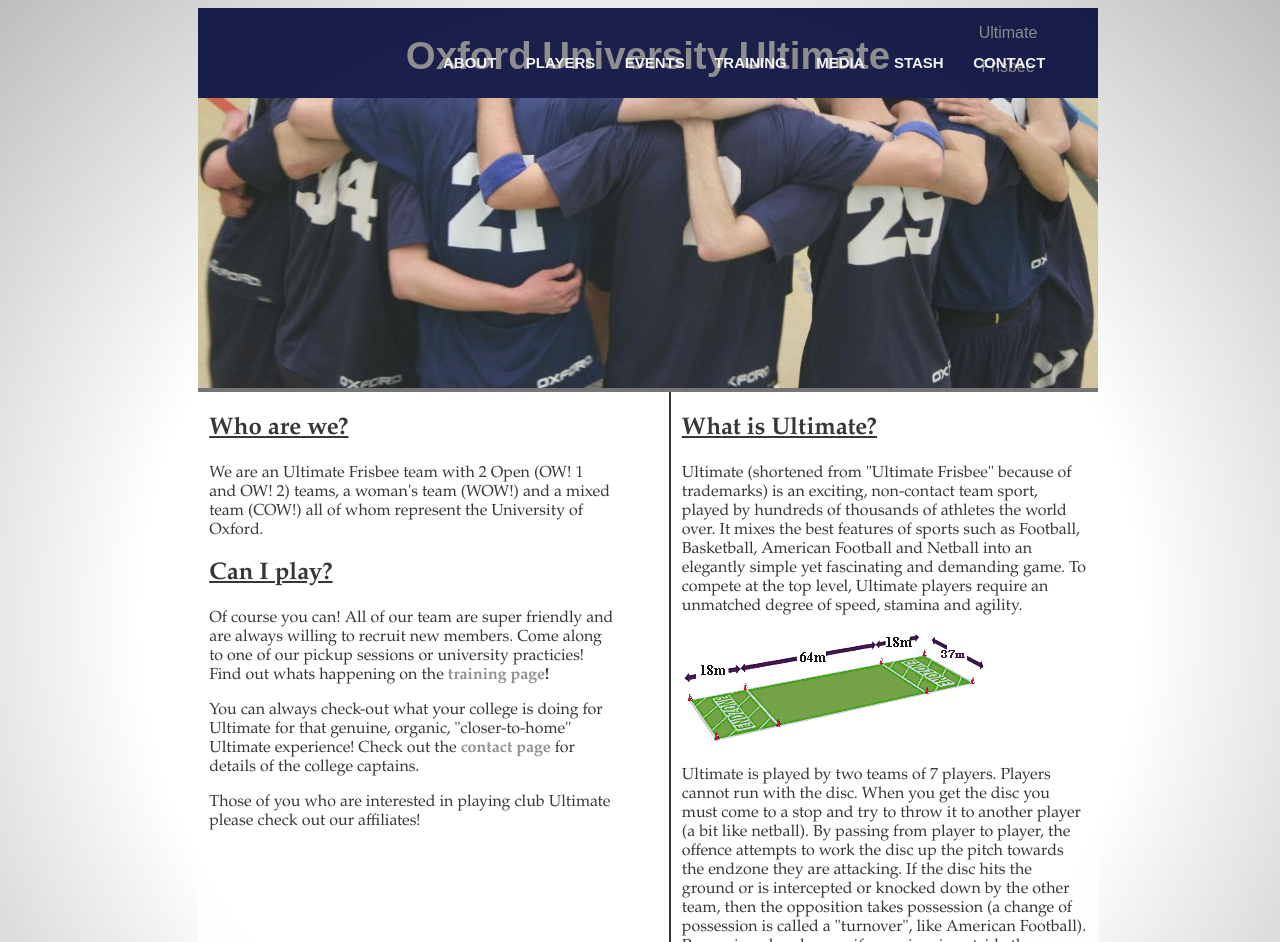
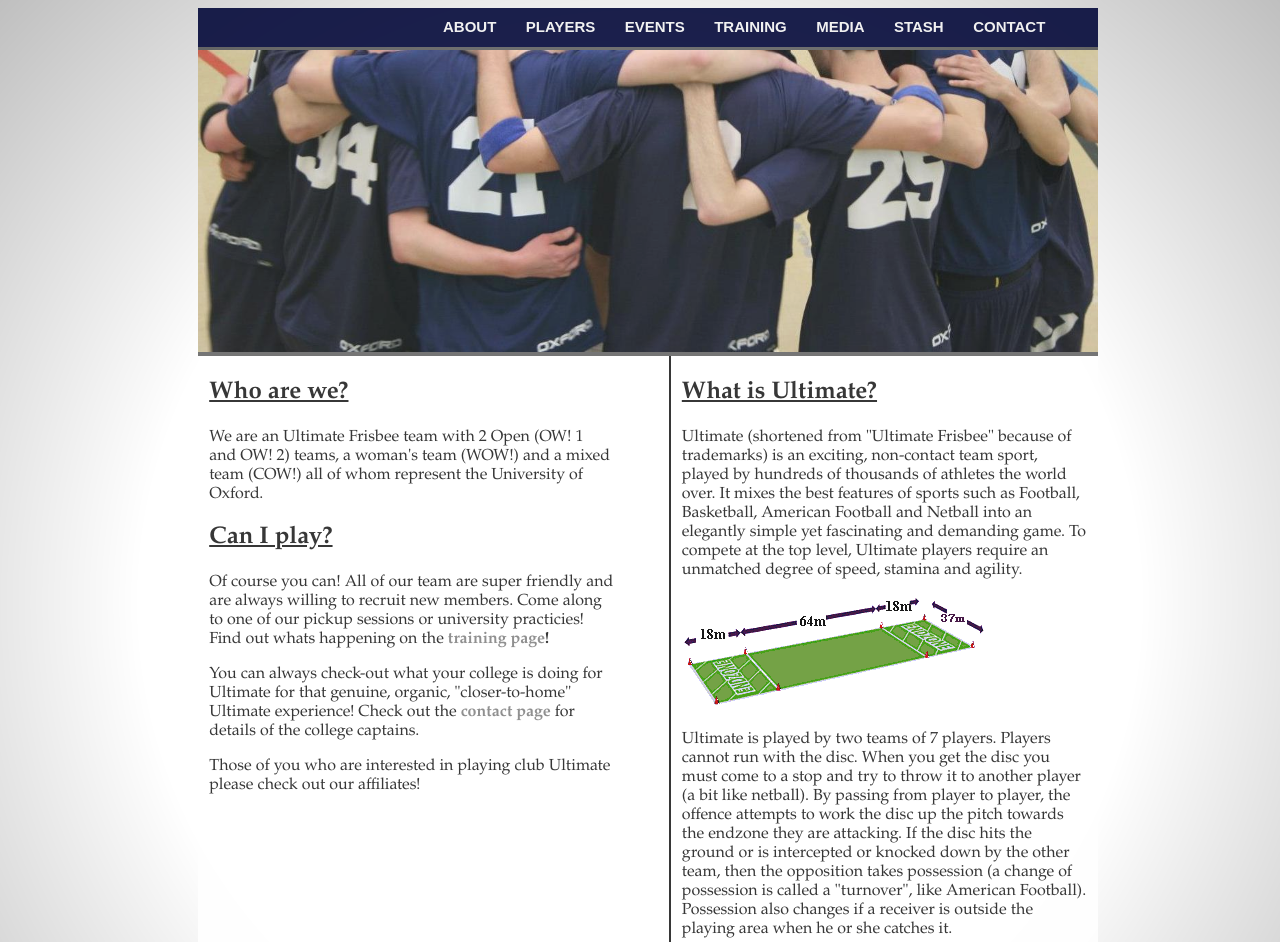
Before and after one commit to bensaward/OW-new-website, a plain HTML site: page about.html in a window 1280 px wide. Shown: the top 942 px of the page. Drawn offline with Linux system fonts and the light colour scheme.

Commit message:
Added Matt's changes again because I bodged up a merge. Ooops D:

```diff
--- a/about.html
+++ b/about.html
@@ -9,18 +9,6 @@
 
 <body>
 <div class="main_body">
-<<<<<<< HEAD
-    <div class="title_head">
-        <a href="index.html"><h1>Oxford University Ultimate</h1></a>
-        <div class="sport_name">
-            <p>Ultimate</p>
-            <p>Frisbee</p>
-        </div>
-    </div>
-    <div class="spacer1">
-    </div>
-=======
->>>>>>> 6eb5ac68b18ef5841df8a8ee6e7470ca127697c0
     <div id="wrap">
   <div id="header">
   <div id="main-handle">
@@ -58,7 +46,3 @@
 	    </div>
     </div>
     <div id="footer">
-     </div>
-</div>
-</body>
-</html>
--- a/css/about.css
+++ b/css/about.css
@@ -46,37 +46,6 @@ width: 100%;
     margin-right: auto;
     background-color: rgba(0, 0, 0, 0.6);
     opacity: 0.9;
-}
-
-.title_head
-{
-    width: 100%;
-    height: 90px;
-    position: absolute;
-    top: 0px;
-    text-align: center;
-    font-size: larger;
-    color: #848484;
-    background-color: rgb(4, 9, 58);
-}
-
-.title_head a
-{
-    color: #848484;
-    text-decoration: none;
-}
-
-.sport_name
-{
-    width: 20%;
-    height: 100%;
-    position: absolute;
-    top: 0px;
-    left: 80%;
-    text-align: center;
-    font-size: medium;
-    color: #848484;
-    background-color: rgb(4, 9, 58);
 }
 
 #menu-bar
@@ -166,10 +135,10 @@ div.content-left
 
 .info
 {
-    padding: 0.2em 0.7em 0.4em 0.7em;
+	padding: 0.2em 0.7em 0.4em 0.7em;
     text-align: left;
     font-family: Perpetua, Baskerville, "Big Caslon", "Palatino Linotype", Palatino, "URW Palladio L", "Nimbus Roman No9 L", serif;
-
+    /*font-family: Verdana, Geneva, sans-serif;*/
 }
 #inner-left p a
 {
```
